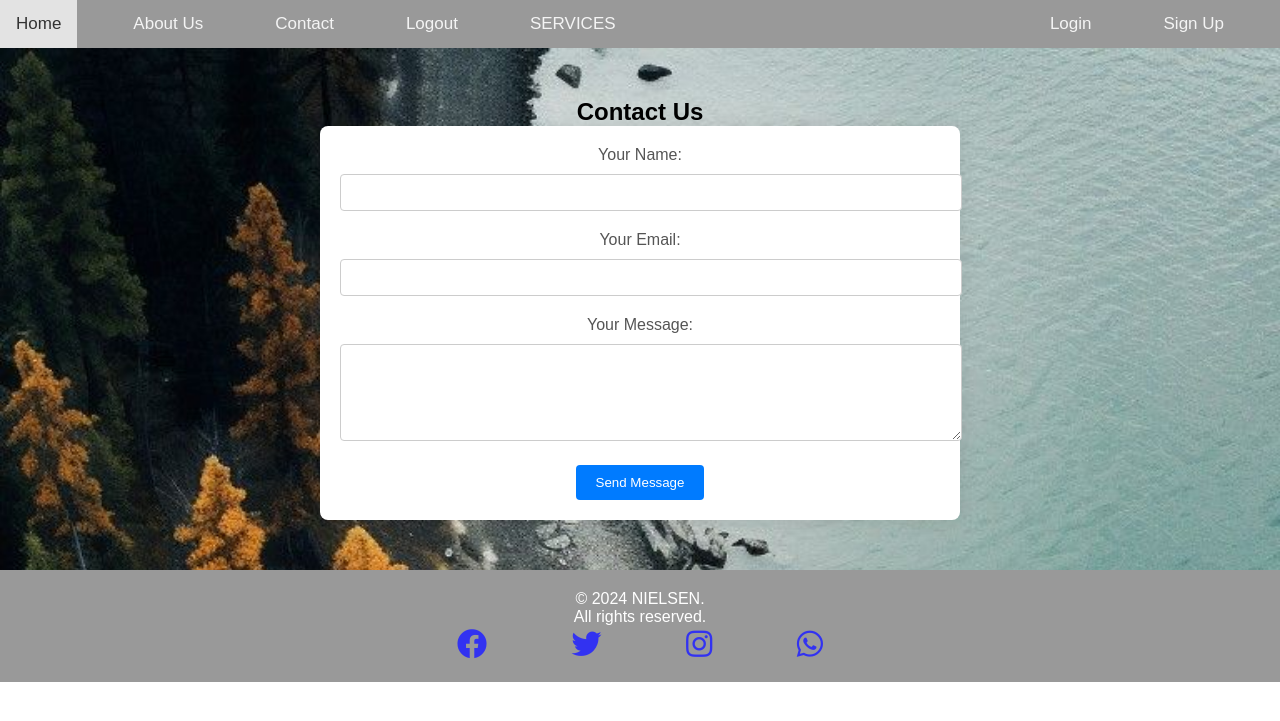
After one commit to jongo-love/NIELSEN_ACCIDENT_ANALYSIS, a Flask app: page /contact in a window 1280 px wide. The commit adds this page. Shown: the top 721 px of the page. Run offline with Flask 3, Linux system fonts and the light colour scheme.

Commit message:
Day 2 wed, February 14 6:04pm  working on the Contact route trying to find the best look

```diff
--- a/app.py
+++ b/app.py
@@ -11,6 +11,11 @@ def HOME():
 def ABOUT():
     return render_template('about.html')
 
+@app.route('/contact')
+def CONTACT():
+    return render_template('contact.html')
+
+
 
 
 if __name__ == '__main__':
--- a/templates/base.html
+++ b/templates/base.html
@@ -149,7 +149,7 @@ footer{
     <nav class="navbar" id="myNavbar">
         <a href="/home">Home</a>
         <a href="/about" id="aboutLink">About Us</a>
-        <a href="/insight">Contact</a>
+        <a href="/contact">Contact</a>
         <a href="/logout">Logout</a>
         <div class="dropdown">
             <button class="dropbtn">SERVICES</button>
--- /dev/null
+++ b/templates/contact.html
@@ -0,0 +1,88 @@
+{% extends 'base.html' %}
+
+{% block content %}
+<section class="contact-section">
+    <div class="container">
+        <h2>Contact Us</h2>
+        <div class="contact-form">
+            <form action="#" method="POST">
+                <label for="name">Your Name:</label>
+                <input type="text" id="name" name="name" required>
+
+                <label for="email">Your Email:</label>
+                <input type="email" id="email" name="email" required>
+
+                <label for="message">Your Message:</label>
+                <textarea id="message" name="message" rows="5" required></textarea>
+
+                <button type="submit">Send Message</button>
+            </form>
+        </div>
+    </div>
+</section>
+<style>
+    /* Contact Form Styles */
+
+    body, h1, h2, h3, p, img {
+    margin: 0;
+    padding: 0;
+}
+
+.contact-section {
+    padding: 50px 0;
+    background-image: url("static/oceanroad.jpg");
+    background-size: cover;
+    text-align: center;
+}
+
+.contact-form {
+    max-width: 600px;
+    margin: 0 auto;
+    padding: 20px;
+    background-color: #fff;
+    border-radius: 8px;
+    box-shadow: 0px 0px 20px rgba(0, 0, 0, 0.1);
+}
+
+.contact-form h2 {
+    margin-bottom: 20px;
+    color: #333;
+}
+
+.contact-form label {
+    display: block;
+    margin-bottom: 10px;
+    color: #555;
+}
+
+.contact-form input[type="text"],
+.contact-form input[type="email"],
+.contact-form textarea {
+    width: 100%;
+    padding: 10px;
+    margin-bottom: 20px;
+    border: 1px solid #ccc;
+    border-radius: 4px;
+}
+
+.contact-form textarea {
+    resize: vertical;
+}
+
+.contact-form button {
+    display: inline-block;
+    padding: 10px 20px;
+    background-color: #007bff;
+    color: #fff;
+    border: none;
+    border-radius: 4px;
+    cursor: pointer;
+    transition: background-color 0.3s ease;
+}
+
+.contact-form button:hover {
+    background-color: #0056b3;
+}
+
+</style>
+{% endblock %}
```
Also changed, not shown: templates/about.html (+8 -8 lines), static/me.jpg (added), static/teammember.jpg (added), static/teammembersmile.jpg (added).
